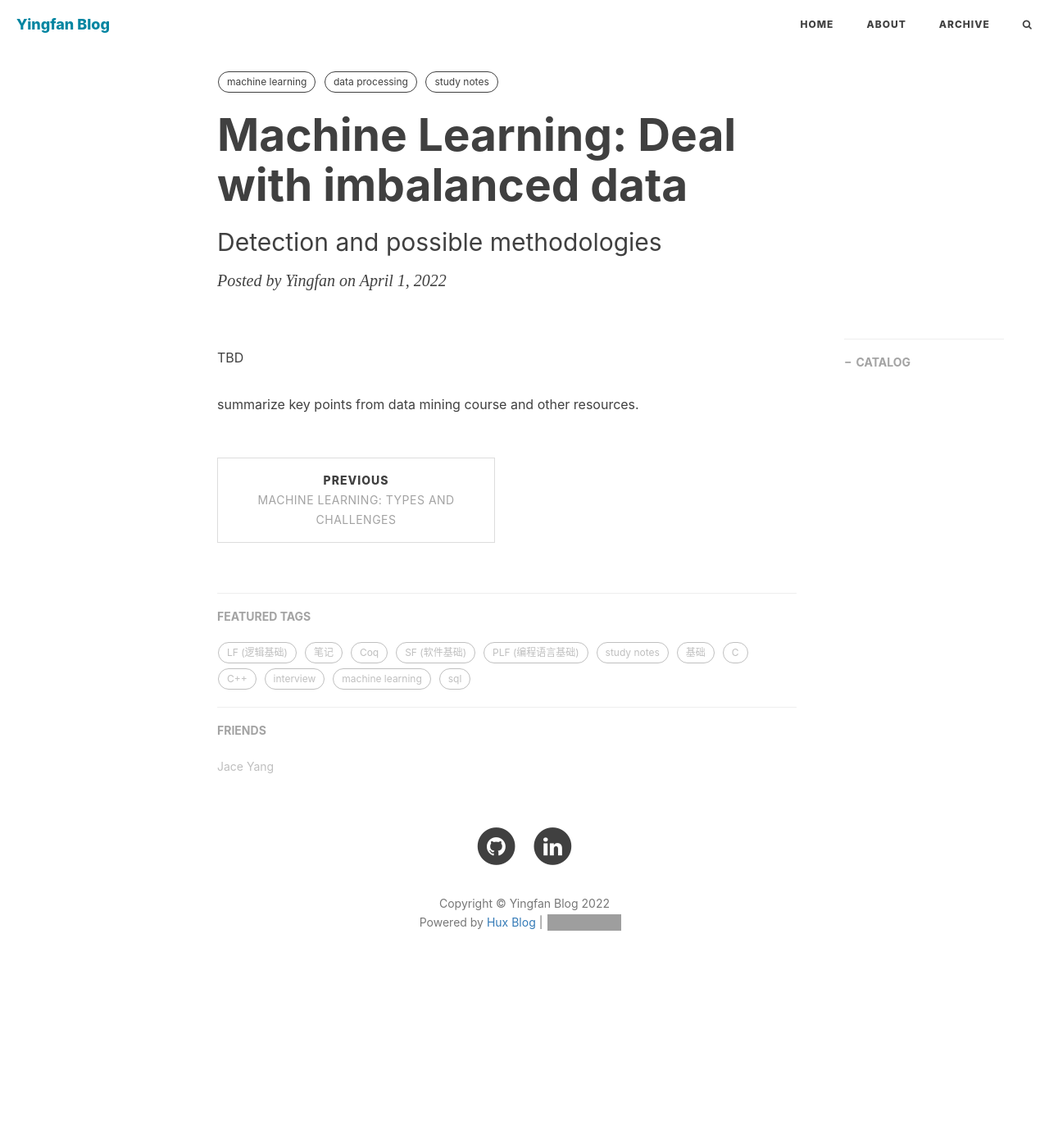
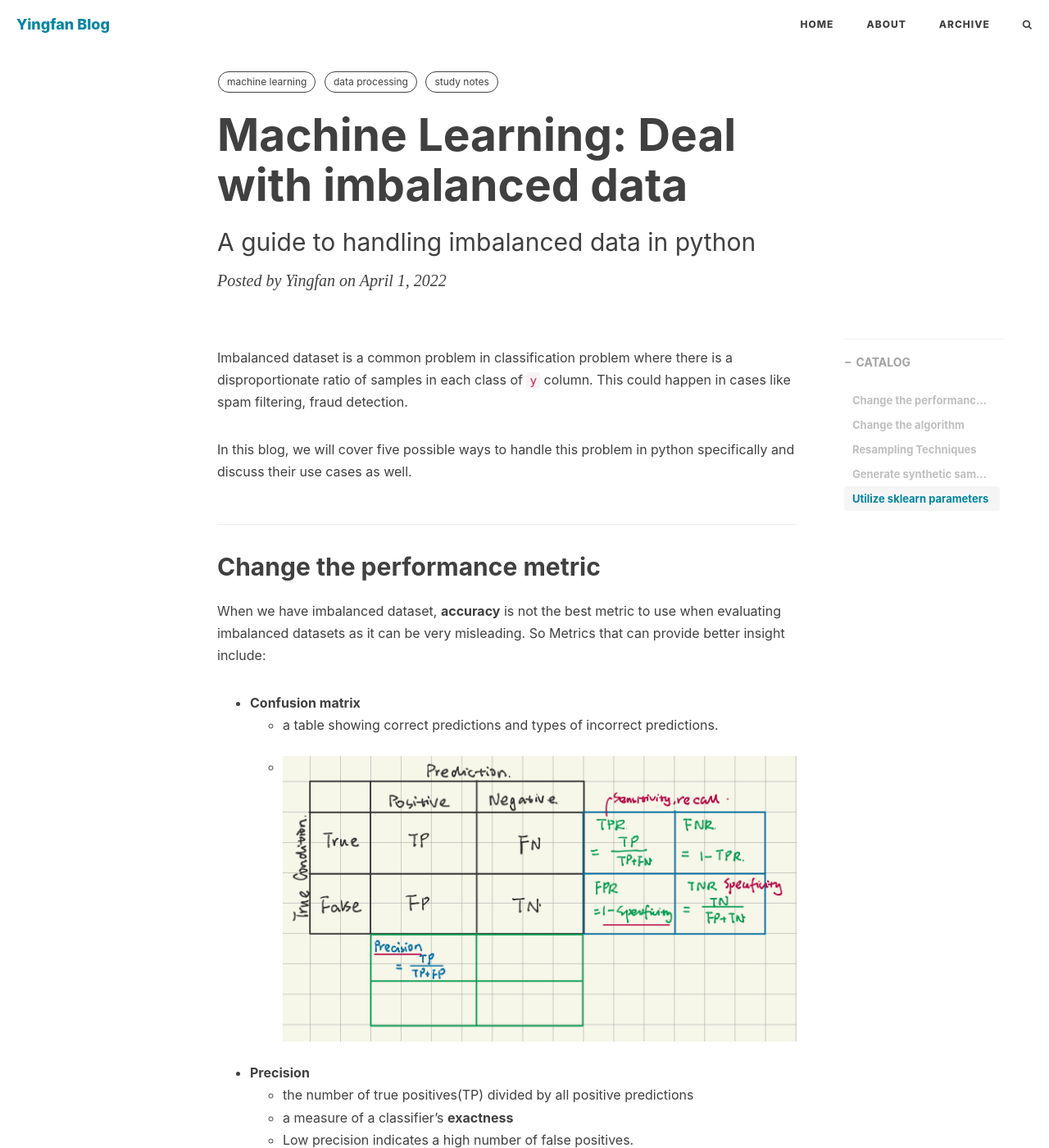
Before and after one commit to Yingfan-Duan/Yingfan-Duan.github.io, a Jekyll site: the page built from _posts/2022-4-1-Machine-Learning-Deal-with-imbalanced-data.md, in a window 1280 px wide and 1400 px high. Shown: the whole window at 82% size. Built offline with Jekyll 4.4.1, drawn with Linux system fonts in a browser that asks for light colours; nearby versions of some CDN libraries; comment, search, counter and statistics services are not loaded; some of the changed text lies outside the part shown; grey boxes are pictures that could not be loaded.

Commit message:
new post

```diff
--- a/_posts/2022-4-1-Machine-Learning-Deal-with-imbalanced-data.md
+++ b/_posts/2022-4-1-Machine-Learning-Deal-with-imbalanced-data.md
@@ -1,7 +1,7 @@
 ---
 layout:     post
 title:      "Machine Learning: Deal with imbalanced data"
-subtitle:   "Detection and possible methodologies"
+subtitle:   "A guide to handling imbalanced data in python"
 date:       2022-4-1 16:00:00
 author:     "Yingfan"
 catalog: true
@@ -12,6 +12,56 @@ tags:
   - study notes
 ---
 
-TBD
+Imbalanced dataset is a common problem in classification problem where there is a disproportionate ratio of samples in each class of ``y`` column. This could happen in cases like spam filtering, fraud detection.
 
-summarize key points from data mining course and other resources.
+In this blog, we will cover five possible ways to handle this problem in python specifically and discuss their use cases as well.
+
+## Change the performance metric
+
+When we have imbalanced dataset, **accuracy** is not the best metric to use when evaluating imbalanced datasets as it can be very misleading.  So Metrics that can provide better insight include:
+
+- **Confusion matrix**
+  - a table showing correct predictions and types of incorrect predictions.
+  - ![](/img/in-post/post-confusion-matrix.png)
+- **Precision**
+  - the number of true positives(TP) divided by all positive predictions
+  - a measure of a classifier’s **exactness**
+  - Low precision indicates a high number of false positives.
+- **Recall**
+  - the number of true positives(TP) divided by the number of actually positive values
+  - also called **Sensitivity** or the **True Positive Rate** (TPR)
+  - a measure of a classifier’s **completeness**
+- **F1 score**
+  - the weighted average of precision and recall.
+  - $$f1=\frac{precision\cdot recall}{precision+recall}$$
+- **PR AUC**
+  - The area under PR curve
+  - PR (Precision-Recall) curve is a curve that combines precision (PPV) and Recall (TPR) in a single visualization. For every threshold, you calculate PPV and TPR and plot it. The higher on y-axis your curve is the better your model performance.
+
+
+
+## Change the algorithm
+
+
+
+## Resampling Techniques
+
+
+
+## Generate synthetic samples
+
+
+
+## Utilize sklearn parameters
+
+
+
+
+
+
+
+•Random Under Sampling (RUS): throw away data, computationally efficient
+
+•Random Over Sampling (ROS): straightforward and simple, but training your model on many duplicates
+
+•Synthetic Minority Oversampling Technique (SMOTE): more sophisticated and realistic dataset, but you are training on "fake" data (not on test set!)
```
Also changed, not shown: _posts/machine_learning/2022-04-01-Machine-Learning-Types-and-Challenges.md (+21 -0 lines), img/in-post/post-confusion-matrix.png (added).
